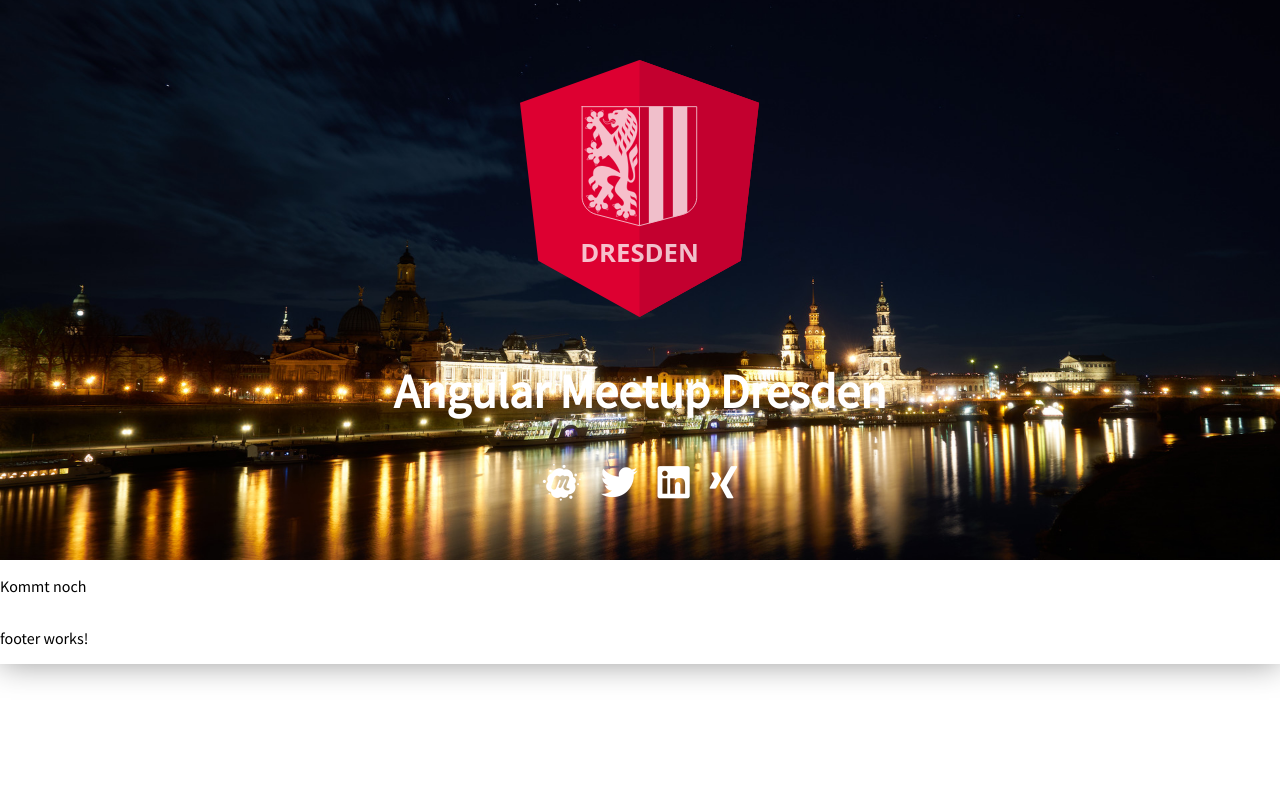
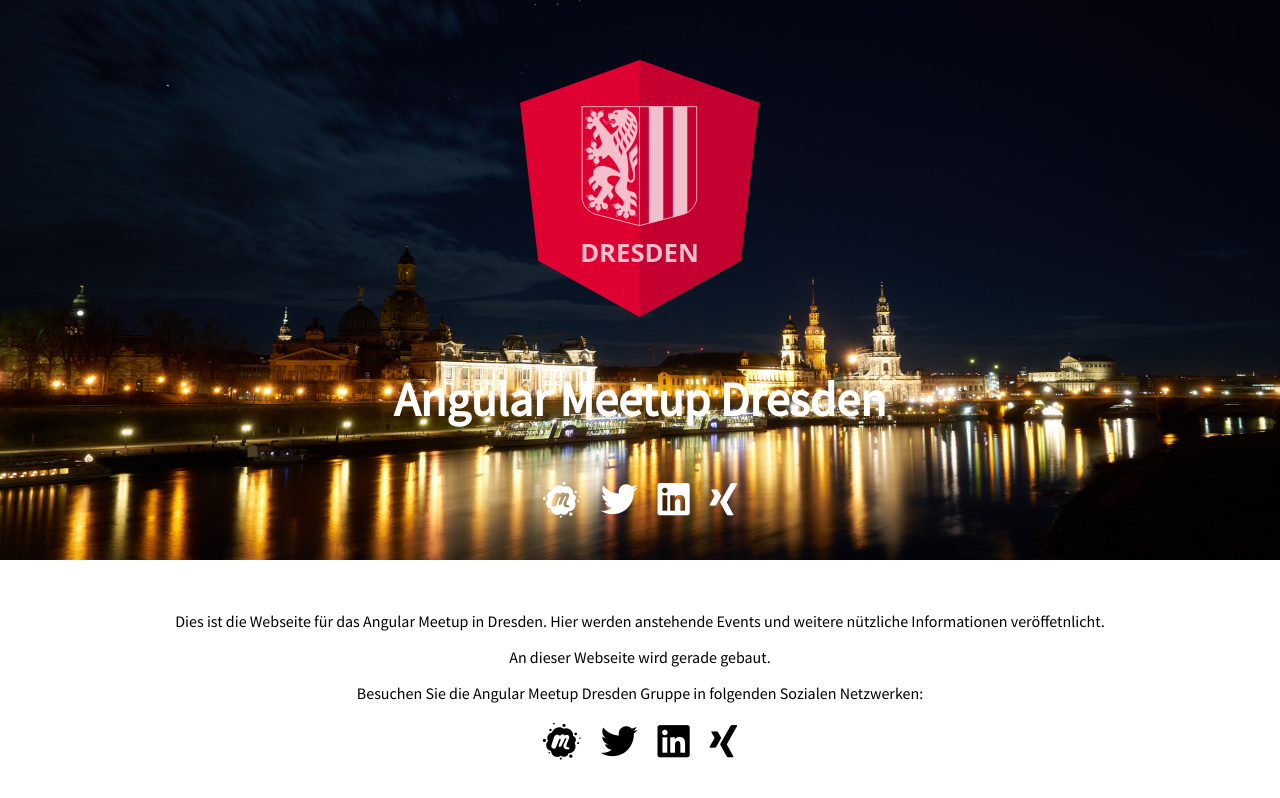
Before and after one commit to gregor-doroschenko/angular-dresden-website, an Angular app: page / in a window 1280 px wide. Built offline with nearby package versions, Linux system fonts and the light colour scheme.

Commit message:
add placeholder description

```diff
--- a/src/app/app.component.html
+++ b/src/app/app.component.html
@@ -1,11 +1,16 @@
 <section class="container">
-  <header>
+  <section>
     <app-header></app-header>
-  </header>
+  </section>
   <section>
-    <p>Kommt noch</p>
+    <p>Dies ist die Webseite für das Angular Meetup in Dresden. Hier werden anstehende Events und weitere nützliche Informationen veröffetnlicht.</p>
+    <p>An dieser Webseite wird gerade gebaut.</p>
+    <p>Besuchen Sie die Angular Meetup Dresden Gruppe in folgenden Sozialen Netzwerken:</p>
+    <app-social-media [light]="false"
+                      [big]="true"
+                      [center]="true"></app-social-media>
   </section>
-  <footer>
-    <app-footer></app-footer>
-  </footer>
+  <!--<section>-->
+    <!--<app-footer></app-footer>-->
+  <!--</section>-->
 </section>
--- a/src/app/app.component.scss
+++ b/src/app/app.component.scss
@@ -2,7 +2,12 @@
   background: white;
   box-shadow: 0px 0px 30px rgba(0,0,0,0.4);
   display: grid;
+  height: 100vh;
   margin: 0 auto;
   max-width: 1920px;
   width: 100%;
 }
+
+p {
+  text-align: center;
+}
```
